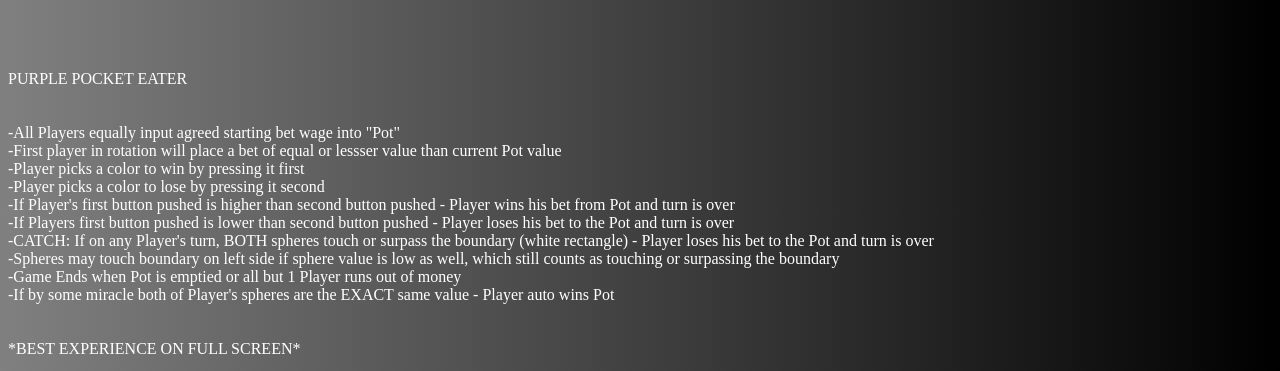
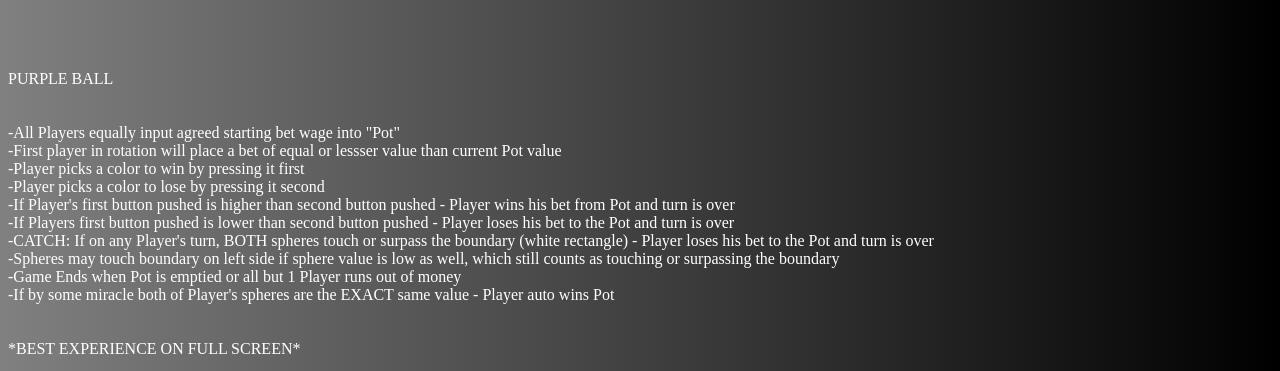
Before and after one commit to FillyPhan/PurpleBall, a plain HTML site: page index.html in a window 1280 px wide. Shown: the part 549-920 px from the top of the page. Drawn offline with Linux system fonts and the light colour scheme.

Commit message:
Update index.html

```diff
--- a/index.html
+++ b/index.html
@@ -11,7 +11,7 @@
         <div id = "text2">0</div>
         <button id = "btn3" onclick = "reloadPage()">RELOAD</button>
         <p id = "rules">
-            PURPLE POCKET EATER<br/>
+            PURPLE BALL<br/>
              <br/>
               <br/>
             -All Players equally input agreed starting bet wage into "Pot"<br/>
```
